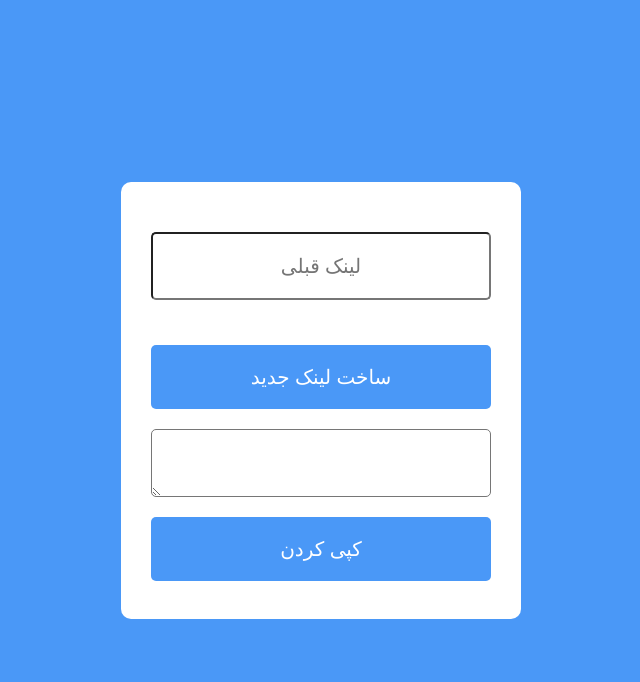
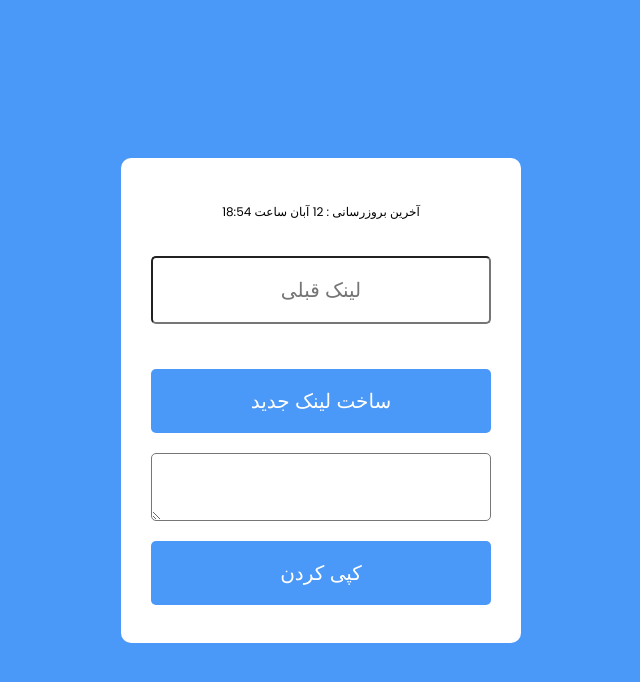
Before and after one commit to mmhdih/linkconvertor, a plain HTML site: page index.html in a window 1280 px wide. Shown: the whole page, without its empty margins (319-959 px from the left). Drawn offline with Linux system fonts and the light colour scheme.

Commit message:
Update index.html

```diff
--- a/index.html
+++ b/index.html
@@ -9,6 +9,7 @@
   </head>
   <body>
     <div class="wrapper">
+      <p class="message">آخرین بروزرسانی : 12 آبان ساعت 18:54</p>
       <input type=" text" id="textField1" placeholder="لینک قبلی" />
       <br />
       <button onclick="changeValue()">ساخت لینک جدید</button>
```
